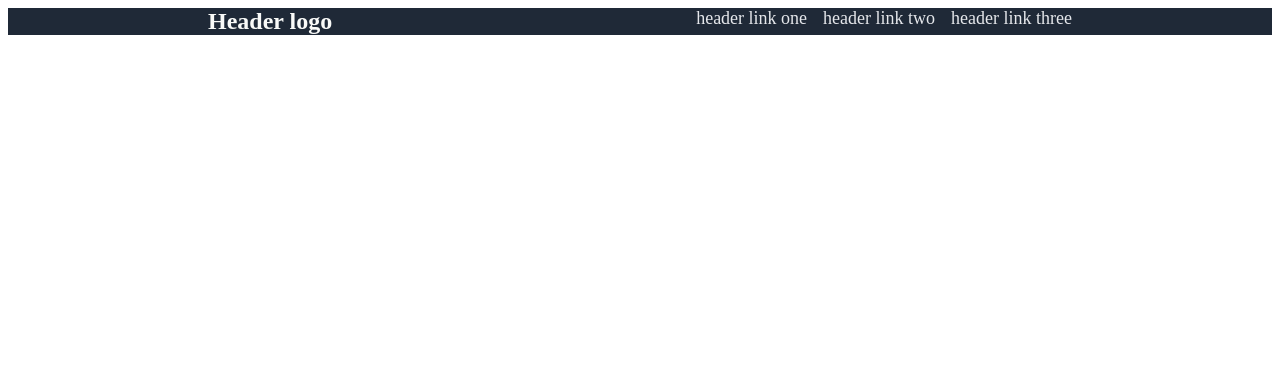
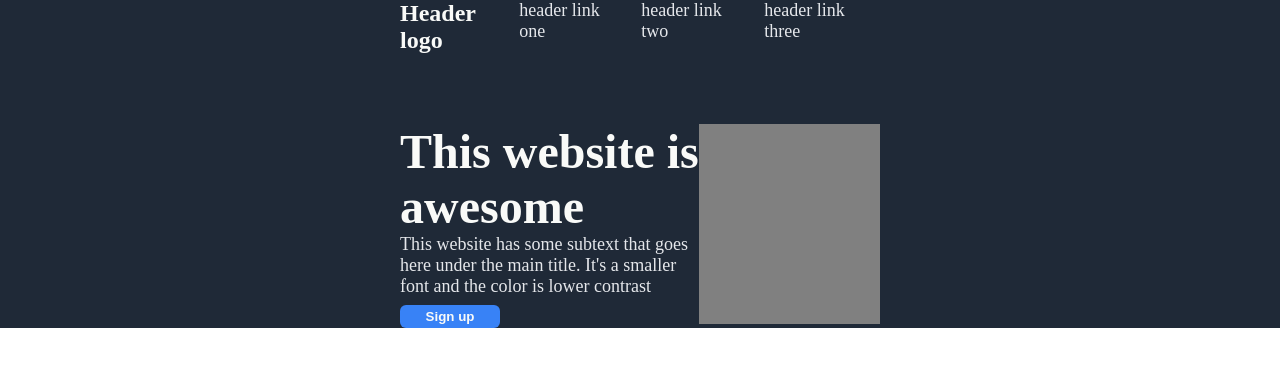
Before and after one commit to NurzhanAbzhanov/LandingPage, a plain HTML site: page index.html in a window 1280 px wide. Drawn offline with Linux system fonts and the light colour scheme.

Commit message:
Finish hero

```diff
--- a/index.html
+++ b/index.html
@@ -16,9 +16,14 @@
             </div>
         </div>
 
-    <div class="signup">
-
-    </div>
+        <div class="signup">
+            <div class="left-side">
+                <div class="main-text">This website is awesome</div>
+                <div class="secondary-text">This website has some subtext that goes here under the main title. It's a smaller font and the color is lower contrast </div>
+                <button class="button-signup">Sign up</button>
+            </div>
+            <div class="image"></div>
+        </div>
     </div>
 
 
@@ -34,8 +39,8 @@
 
     </div>
 
-    <footer>
+    <div class="footer">
 
-    </footer>
+    </div>
 </body>
 </html>
--- a/style.css
+++ b/style.css
@@ -1,12 +1,11 @@
 body {
-
+   margin: 0;
 }
 
 .header {
     display: flex;
     justify-content: space-between;
-    margin: 0px 200px;
-    padding: 0px;
+    margin: 0px 400px;
 }
 
 .links{
@@ -27,4 +26,48 @@ a {
 
 .hero {
     background-color: #1F2937;
+    display: flex;
+    flex-direction: column;
+    gap: 70px;
+
 }
+
+.signup {
+    display: flex;
+    justify-content: space-between;
+    margin: 0px 400px;
+}
+
+.main-text {
+    font-size: 48px;
+    font-weight: 800;
+    color: #F9FAF8;
+}
+
+.secondary-text {
+    font-size: 18px;
+    color: #E5E7EB;
+}
+
+.button-signup {
+    background-color: #3882F6;
+    font-weight: 900;
+    color: #F9FAF8;
+    max-width: 100px;
+    padding: 4px 16px;
+    border: 0;
+    border-radius: 6px;
+    margin-top: 8px;
+}
+
+.left-side {
+    display: flex;
+    flex-direction: column;
+    max-width: 400px;
+}
+
+.image {
+    height: 200px;
+    width: 500px;
+    background-color: grey;
+}
```
